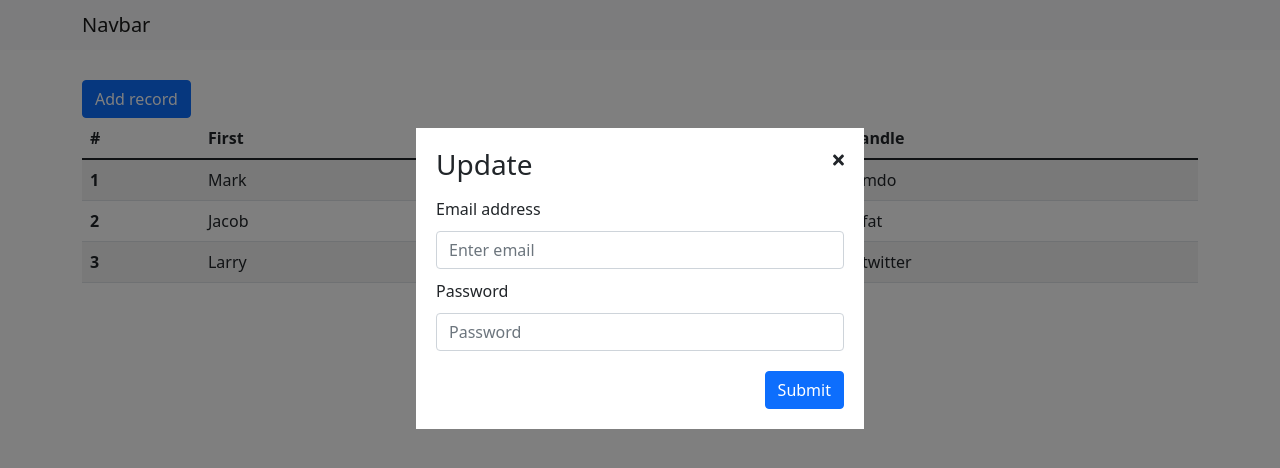
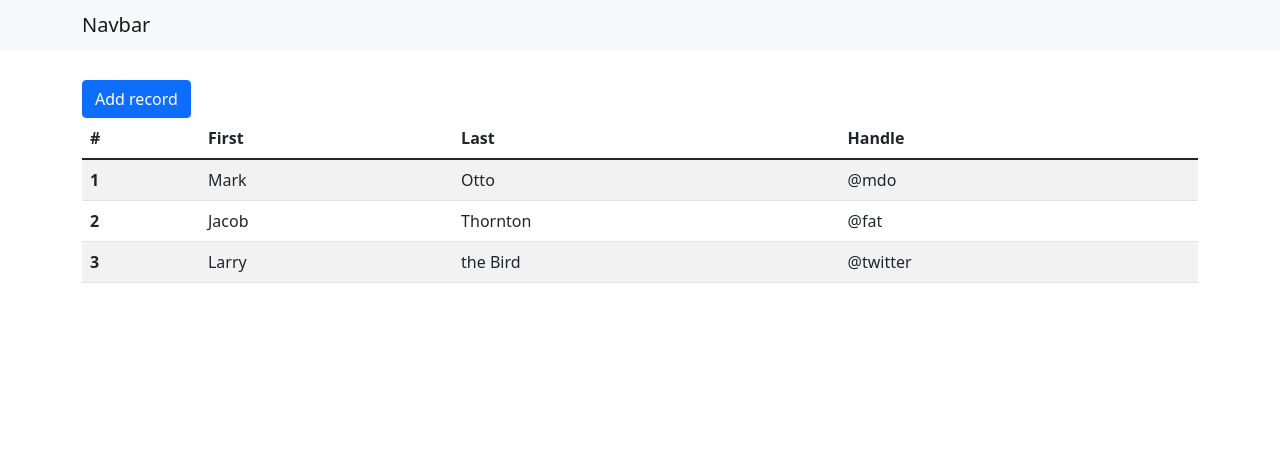
Before and after one commit to Yowsifahamed/react-crud, a React (Create React App) app: page / in a window 1280 px wide. Shown: the top 468 px of the page. Built offline with nearby package versions, Linux system fonts and the light colour scheme.

Commit message:
modal add close added

```diff
--- a/src/components/content.js
+++ b/src/components/content.js
@@ -2,18 +2,23 @@ import React, { Component } from 'react';
 import Dialog from './dialog/records-dialog'
 
 class Content extends Component {
-    constructor(props) {
-        super(props)
+    constructor() {
+        super();
+        this.state = {
+            showModal: false
+        };
+    }
 
-        this.state = {
-            status: true
-        }
+    showModal = (e) => {
+        this.setState(prevState => ({
+            showModal: !prevState.showModal
+        }));
     }
 
     render() {
         return (
             <div className="container content">
-                <button className="btn btn-primary" type="button" onClick={() => this.openModal()}>
+                <button className="btn btn-primary" type="button" onClick={this.showModal}>
                     Add record
                 </button>
                 <form>
@@ -48,13 +53,10 @@ class Content extends Component {
                         </tbody>
                     </table>
                 </form>
-                <Dialog dialogStatus={this.state.status} />
+                {this.state.showModal && <Dialog onCloseModal={this.showModal} />}
+
             </div>
         );
-    }
-
-    openModal() {
-
     }
 }
 
--- a/src/components/dialog/records-dialog.css
+++ b/src/components/dialog/records-dialog.css
@@ -42,4 +42,5 @@
 
 .cross-icon {
   float: right;
+  cursor: pointer;
 }
--- a/src/components/dialog/records-dialog.js
+++ b/src/components/dialog/records-dialog.js
@@ -4,24 +4,21 @@ import { FontAwesomeIcon } from '@fortawesome/react-fontawesome'
 import { faTimes } from '@fortawesome/free-solid-svg-icons'
 
 class Dialog extends Component {
-    constructor(props) {
-        super(props);
-        this.state = {
-            status: true
-        }
 
-    }
+    closeCustomModal = e => {
+        this.props.onCloseModal(e);
+    };
+
     render() {
-        if (this.props.dialogStatus) {
         return (
             <section>
                 <div className="dialog-content container">
                     <h3 className="update-heading">Update </h3>
-                        <span className="cross-icon"> <FontAwesomeIcon icon={faTimes} /> </span>
+                    <span className="cross-icon" onClick={this.closeCustomModal}> <FontAwesomeIcon icon={faTimes} /> </span>
                     <form>
                         <div className="form-group">
                             <label for="exampleInputEmail1" className="input-lable">Email address</label>
-                                <input type="email" className="form-control input-control" id="exampleInputEmail1" aria-describedby="emailHelp" placeholder="Enter email" />
+                            <input type="email" className="form-control input-control" id="exampleInputEmail1" placeholder="Enter email" />
                         </div>
                         <div className="form-group">
                             <label for="exampleInputPassword1" className="input-lable">Password</label>
@@ -33,15 +30,8 @@ class Dialog extends Component {
                 <div className="black-drop"></div>
             </section>
         );
-        } else {
-            return (
-                <div> Test false
-
-                </div>
-            );
     }
 
-    }
 }
 
 export default Dialog;
```
Lines whose indentation alone changed are shown as unchanged.
